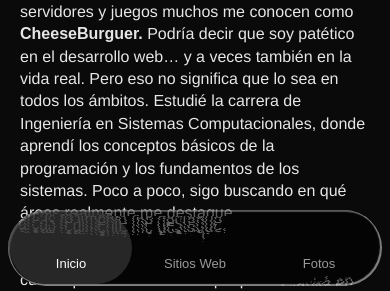
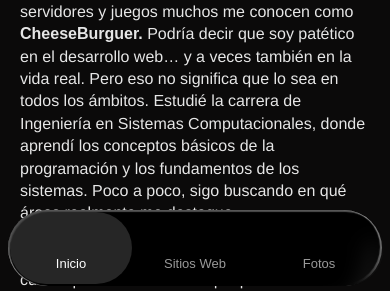
Before and after one commit to LuisTrevio/luistrevio.github.io, a plain HTML site: page index.html in a window 390 px wide. Shown: the part 554-845 px from the top of the page. Drawn offline with nearby package versions, Linux system fonts and the light colour scheme.

Commit message:
Add files via upload

```diff
--- a/css/header.css
+++ b/css/header.css
@@ -516,11 +516,27 @@ nav {
 
         padding: 6px 2px;
         transform: translate(0, 0);
-        background-color: #00000096;
-            backdrop-filter:url(#glass-distortion);-webkit-backdrop-filter:url(#glass-distortion);
+        background-color: #000000;
+            backdrop-filter:none;-webkit-backdrop-filter:none;
         box-shadow: inset 2px 2px 1px 0 rgba(255, 255, 255, 0.3),
         inset -1px -1px 1px 1px rgba(255, 255, 255, 0.5);
         border: none;
+
+        transition: 0.2s ease-out;
+    }
+
+    .content-filter::before {
+            content: '';
+            position: absolute;
+            width: 100%;
+            height: 100%;
+            border-radius: 50px;
+            filter: blur(11px);
+            backdrop-filter: url(#glass-distortion);
+    }
+
+    .content-filter.nav-blur-off {
+        backdrop-filter:url(#glass-distortion);-webkit-backdrop-filter:url(#glass-distortion);background-color: #00000096;
     }
 
     .glass-safari {
--- a/js/main.js
+++ b/js/main.js
@@ -1,11 +1,13 @@
 let headerbg = false
 let LastScrollY = 170
+let NavLastScrollY = 50
 window.addEventListener("scroll", () => {
     if(LastScrollY < window.scrollY) {
 
         document.querySelectorAll('.button-scroll').forEach((result) => { result.classList.add('button-scroll-on');})
         document.querySelectorAll('.dst').forEach((result) => { result.classList.add('dst-on');})
         document.querySelectorAll('.animate').forEach((result) => { result.classList.add('animate-bur-on');})
+
 
         document.querySelectorAll('.vid').forEach((result) => { result.classList.add('vid-on');})
         document.querySelectorAll('.ltext').forEach((result) => { result.classList.add('ltext-on');})
@@ -17,9 +19,18 @@ window.addEventListener("scroll", () => {
         document.querySelectorAll('.dst').forEach((result) => { result.classList.remove('dst-on');})
 
         document.querySelectorAll('.animate').forEach((result) => { result.classList.remove('animate-bur-on');})
+
         headerbg = false
     }
-})
+});
+
+window.addEventListener("scroll", () => {
+    if(NavLastScrollY < window.scrollY) {
+        document.querySelectorAll('.nav-blur').forEach((result) => { result.classList.add('nav-blur-off');})
+    }else {
+        document.querySelectorAll('.nav-blur').forEach((result) => { result.classList.remove('nav-blur-off');})
+    }
+});
 
 document.addEventListener("DOMContentLoaded", (event) => {
   gsap.registerPlugin(ScrollTrigger,ScrollSmoother)
```
